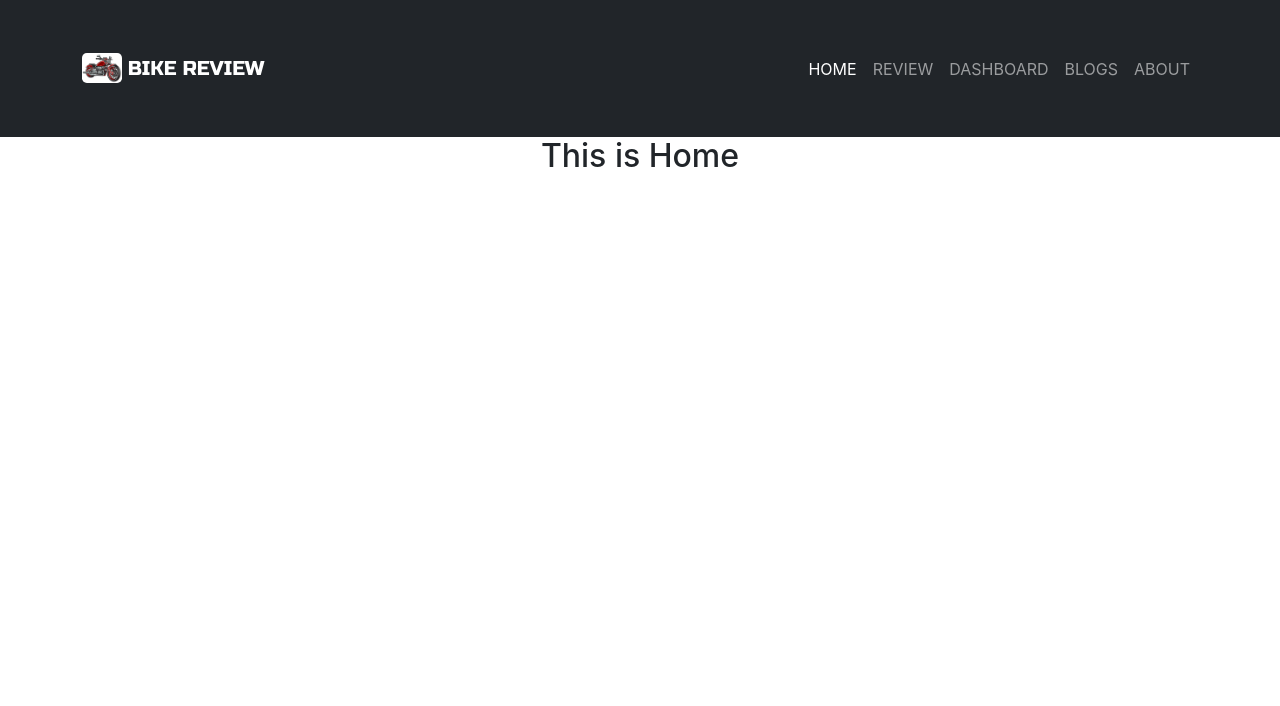
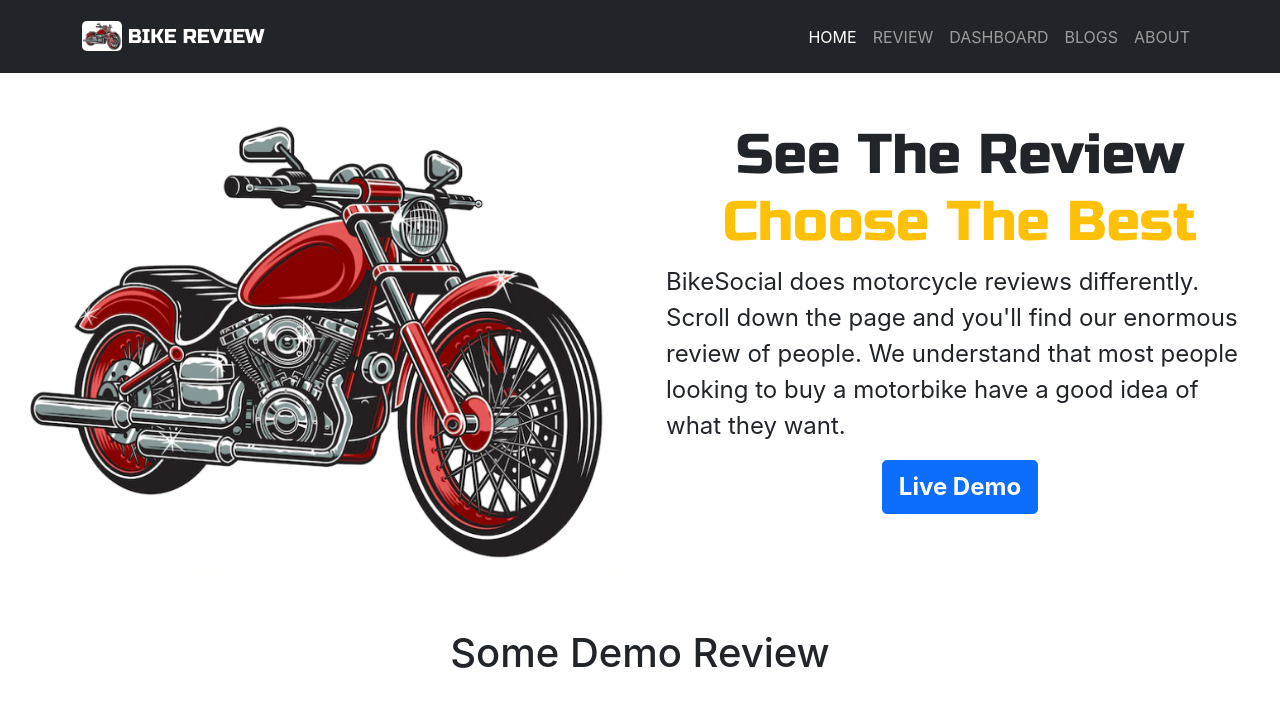
Before and after one commit to Shoriful-Islam-11055/Bike-Review, a React (Create React App) app: page / in a window 1280 px wide. Shown: the top 706 px of the page. Built offline with nearby package versions, Linux system fonts and the light colour scheme; the HTML template or start-up script is replaced by a standard one.

Commit message:
home body add

```diff
--- a/src/Components/Header/Header.js
+++ b/src/Components/Header/Header.js
@@ -7,9 +7,9 @@ import './Header.css'
 const Header = () => {
   return (
     <div>
-      <Navbar collapseOnSelect expand="lg" bg="dark" variant="dark" className="py-5">
+      <Navbar collapseOnSelect expand="lg" bg="dark" variant="dark" className="py-3 fixed-top">
         <Container>
-        <Navbar.Brand href="#home">
+        <Navbar.Brand href="/">
         <img
           alt=""
           src={logo}
--- a/src/Components/Home/Home.css
+++ b/src/Components/Home/Home.css
@@ -0,0 +1,12 @@
+@import url('https://fonts.googleapis.com/css2?family=Russo+One&display=swap');
+
+.title-cart{
+    font-family: 'Russo One', sans-serif;
+}
+
+.card-text-contain{
+   padding: 10px;
+}
+.cover-pic{
+    width: 95%;
+}
--- a/src/Components/Home/Home.js
+++ b/src/Components/Home/Home.js
@@ -1,9 +1,31 @@
 import React from 'react';
+import { Button } from 'react-bootstrap';
+import coverImage from '../images/bike-logo.PNG'
+import './Home.css'
 
 const Home = () => {
     return (
-        <div>
-            <h2>This is Home</h2>
+        <div className='home-container mt-5 py-5'>
+            <div className="card mb-3 border-0">
+                <div className="row g-0">
+                    <div className="col-md-6">
+                      <img className='cover-pic' src={coverImage} alt=""/>
+                    </div>
+                        <div className="col-md-6 card-text-contain">
+                            <div className="card-body">
+                                <p className="card-title title-cart display-4">See The Review<br /><span className='text-warning'>Choose The Best</span></p>
+                                <p className="card-text fs-4 text-start">BikeSocial does motorcycle reviews differently. Scroll down the page and you'll find our enormous review of people. We understand that most people looking to buy a motorbike have a good idea of what they want.</p>
+                            </div>
+                            <div>
+                            <Button className='btn-lg fs-4 fw-bold'>Live Demo</Button>
+                            </div>
+                        </div>
+                    </div>
+                </div>
+                <section className='review demo mt-5'>
+                    <h1>Some Demo Review</h1>
+
+                </section>
         </div>
     );
 };
```
